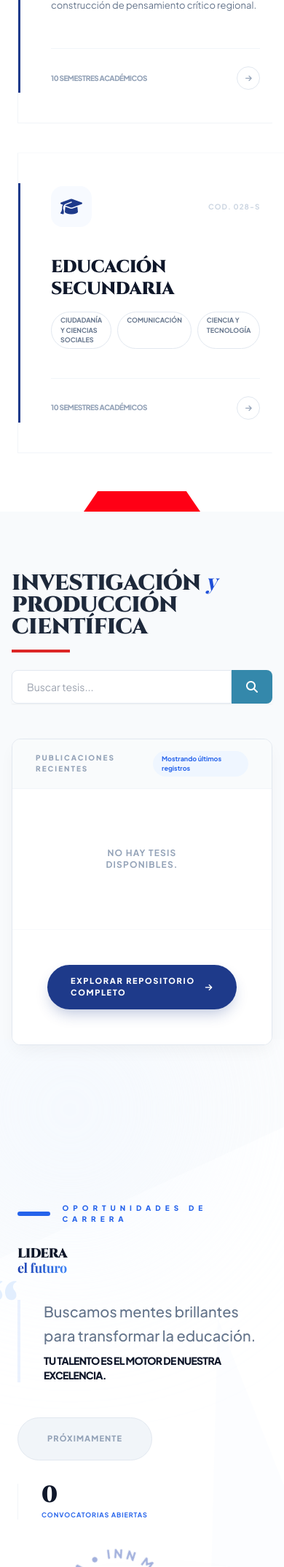
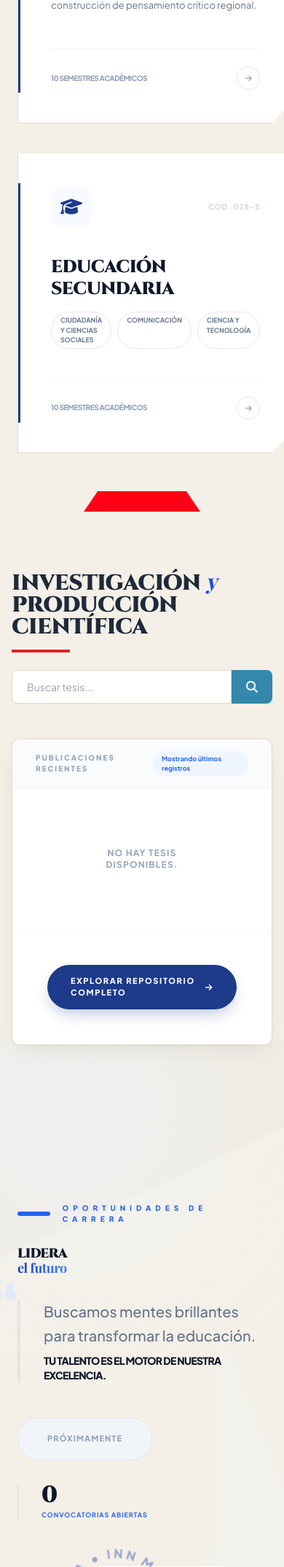
Before and after one commit to jucanuro/isp13, a Django app: page / in a window 390 px wide. Shown: the part 3798-5945 px from the top of the page at 73% size. Run offline with Django 4.2, Linux system fonts and the light colour scheme; data that the repository does not hold is empty; parts of the project's set-up code (start-up, migrations or seed data) failed here and were passed over; some libraries are stand-ins or nearby versions; some web fonts are replaced.

Commit message:
feat: fondo crema en todo el sitio público y quita figuras de la sección del director

```diff
--- a/inicio/templates/inicio.html
+++ b/inicio/templates/inicio.html
@@ -52,7 +52,7 @@
     }
 </style>
 
-<section id="inicio" class="relative min-h-screen w-full flex items-center justify-start px-8 lg:px-24 overflow-hidden bg-[#f8fafc]">
+<section id="inicio" class="relative min-h-screen w-full flex items-center justify-start px-8 lg:px-24 overflow-hidden bg-crema-100">
 
     <div class="absolute inset-0 z-0 diploma-cut-base shadow-2xl overflow-hidden bg-[#0f172a]">
         <video autoplay muted loop playsinline class="video-background">
--- a/investigacion/templates/investigacion/repositorio_web.html
+++ b/investigacion/templates/investigacion/repositorio_web.html
@@ -15,9 +15,9 @@
     /* Contenedor Estilo Repositorio */
     .repo-container {
         background: white;
-        border: 1px solid #e2e8f0;
+        border: 1px solid #E3DCCC; /* crema-300 */
         border-radius: 12px;
-        box-shadow: 0 10px 25px -5px rgba(0, 0, 0, 0.05);
+        box-shadow: 0 1px 2px rgba(90,74,48,0.04), 0 10px 30px -12px rgba(90,74,48,0.16);
         overflow: hidden;
     }
 
@@ -72,7 +72,7 @@
     .line-clamp-3 { display: -webkit-box; -webkit-line-clamp: 3; -webkit-box-orient: vertical; overflow: hidden; }
 </style>
 
-<section id="investigacion" class="relative pt-20 pb-10 bg-slate-50 font-thesis-sans">
+<section id="investigacion" class="relative pt-20 pb-10 bg-crema-100 font-thesis-sans">
     <div class="container mx-auto px-4 lg:px-4 relative z-10">
         <div class="mb-12 max-w-full mx-auto flex flex-col md:flex-row md:items-end justify-between gap-6">
             <div>
@@ -85,7 +85,7 @@
             <form method="GET" action="{% url 'investigacion:repositorio_publico' %}" class="flex flex-col md:flex-row gap-3 w-full md:w-auto">
                 <div class="flex shadow-sm w-full md:w-96">
                     <input type="text" name="q" value="{{ query|default:'' }}" placeholder="Buscar tesis..."
-                           class="border border-slate-200 flex-grow py-3 px-5 text-sm rounded-l-lg focus:outline-none focus:border-blue-500">
+                           class="border border-crema-300 flex-grow py-3 px-5 text-sm rounded-l-lg focus:outline-none focus:border-blue-500">
                     <button type="submit" class="bg-[#3488ab] text-white px-5 rounded-r-lg hover:bg-blue-800 transition-colors">
                         <i class="fas fa-search"></i>
                     </button>
@@ -93,7 +93,7 @@
 
                 {% if not mostrar_boton_ver_mas %}
                 <select name="programa" onchange="this.form.submit()"
-                        class="border border-slate-200 rounded-lg py-3 px-4 text-sm text-slate-600 focus:outline-none focus:border-blue-500">
+                        class="border border-crema-300 rounded-lg py-3 px-4 text-sm text-slate-600 focus:outline-none focus:border-blue-500">
                     <option value="">Todos los programas</option>
                     {% for programa in programas_disponibles %}
                     <option value="{{ programa }}" {% if programa == programa_filtro %}selected{% endif %}>{{ programa }}</option>
@@ -101,7 +101,7 @@
                 </select>
 
                 <select name="anio" onchange="this.form.submit()"
-                        class="border border-slate-200 rounded-lg py-3 px-4 text-sm text-slate-600 focus:outline-none focus:border-blue-500">
+                        class="border border-crema-300 rounded-lg py-3 px-4 text-sm text-slate-600 focus:outline-none focus:border-blue-500">
                     <option value="">Todos los años</option>
                     {% for anio in anios_disponibles %}
                     <option value="{{ anio }}" {% if anio|stringformat:"s" == anio_filtro %}selected{% endif %}>{{ anio }}</option>
@@ -110,7 +110,7 @@
 
                 {% if query or programa_filtro or anio_filtro %}
                 <a href="{% url 'investigacion:repositorio_publico' %}"
-                   class="flex items-center justify-center text-[11px] font-bold text-slate-400 hover:text-red-500 uppercase tracking-widest px-2">
+                   class="flex items-center justify-center text-[11px] font-bold text-slate-500 hover:text-red-500 uppercase tracking-widest px-2">
                     Limpiar
                 </a>
                 {% endif %}
@@ -223,8 +223,8 @@
 {% endblock content %}
 
 {% block footer %}
-<footer class="w-full bg-white font-thesis-sans">
-    <div class="bg-slate-100/50 py-12 px-8 border-t border-slate-200">
+<footer class="w-full bg-crema-100 font-thesis-sans">
+    <div class="bg-crema-200 py-12 px-8 border-t border-crema-300">
         <div class="max-w-[1500px] mx-auto flex flex-col md:flex-row items-center justify-between gap-10">
             <div class="text-center md:text-left">
                 <p class="text-slate-800 font-black text-[11px] uppercase tracking-widest mb-2">Repositorio Institucional EESPP "13 de Julio"</p>
--- a/static/js/config.js
+++ b/static/js/config.js
@@ -9,6 +9,9 @@ tailwind.config = {
                     800: '#065f46', 900: '#064e3b', 950: '#022c22'
                 },
                 accent: '#FBB03B',
+                crema: {
+                    50: '#FAF8F3', 100: '#F4F0E7', 200: '#EDE8DE', 300: '#E3DCCC'
+                },
             },
             fontFamily: {
                 sans: ['Plus Jakarta Sans', 'sans-serif'],
--- a/templates/403.html
+++ b/templates/403.html
@@ -9,7 +9,9 @@
     <script src="https://cdn.tailwindcss.com"></script>
     <link rel="stylesheet" href="{% static 'css/style.css' %}">
 </head>
-<body class="min-h-screen flex items-center justify-center bg-slate-50 px-6 font-sans">
+<!-- Excepción: esta página no extiende base.html y no carga static/js/config.js, así que la
+     paleta crema no existe aquí. Se usa el hex literal de crema-100 (#F4F0E7). -->
+<body class="min-h-screen flex items-center justify-center bg-[#F4F0E7] px-6 font-sans">
     <div class="max-w-md w-full text-center">
         <img src="{% static 'img/Insignia.jpeg' %}" alt="IESPP 13 de Julio de 1882" class="w-16 h-16 mx-auto rounded-xl object-cover mb-6">
         <p class="text-[11px] font-black uppercase tracking-widest text-amber-500 mb-2">Error 403</p>
@@ -20,7 +22,7 @@
         <a href="/" class="inline-flex items-center gap-2 bg-blue-900 hover:bg-blue-800 text-white text-[11px] font-black uppercase tracking-widest py-3 px-6 rounded-full transition-colors">
             Volver al inicio
         </a>
-        <p class="text-[10px] text-slate-300 uppercase tracking-widest mt-10">IESPP "13 de Julio de 1882" &middot; San Pablo, Cajamarca</p>
+        <p class="text-[10px] text-slate-500 uppercase tracking-widest mt-10">IESPP "13 de Julio de 1882" &middot; San Pablo, Cajamarca</p>
     </div>
 </body>
 </html>
--- a/templates/404.html
+++ b/templates/404.html
@@ -9,7 +9,9 @@
     <script src="https://cdn.tailwindcss.com"></script>
     <link rel="stylesheet" href="{% static 'css/style.css' %}">
 </head>
-<body class="min-h-screen flex items-center justify-center bg-slate-50 px-6 font-sans">
+<!-- Excepción: esta página no extiende base.html y no carga static/js/config.js, así que la
+     paleta crema no existe aquí. Se usa el hex literal de crema-100 (#F4F0E7). -->
+<body class="min-h-screen flex items-center justify-center bg-[#F4F0E7] px-6 font-sans">
     <div class="max-w-md w-full text-center">
         <img src="{% static 'img/Insignia.jpeg' %}" alt="IESPP 13 de Julio de 1882" class="w-16 h-16 mx-auto rounded-xl object-cover mb-6">
         <p class="text-[11px] font-black uppercase tracking-widest text-amber-500 mb-2">Error 404</p>
@@ -20,7 +22,7 @@
         <a href="/" class="inline-flex items-center gap-2 bg-blue-900 hover:bg-blue-800 text-white text-[11px] font-black uppercase tracking-widest py-3 px-6 rounded-full transition-colors">
             Volver al inicio
         </a>
-        <p class="text-[10px] text-slate-300 uppercase tracking-widest mt-10">IESPP "13 de Julio de 1882" &middot; San Pablo, Cajamarca</p>
+        <p class="text-[10px] text-slate-500 uppercase tracking-widest mt-10">IESPP "13 de Julio de 1882" &middot; San Pablo, Cajamarca</p>
     </div>
 </body>
 </html>
--- a/templates/500.html
+++ b/templates/500.html
@@ -9,7 +9,9 @@
     <script src="https://cdn.tailwindcss.com"></script>
     <link rel="stylesheet" href="{% static 'css/style.css' %}">
 </head>
-<body class="min-h-screen flex items-center justify-center bg-slate-50 px-6 font-sans">
+<!-- Excepción: esta página no extiende base.html y no carga static/js/config.js, así que la
+     paleta crema no existe aquí. Se usa el hex literal de crema-100 (#F4F0E7). -->
+<body class="min-h-screen flex items-center justify-center bg-[#F4F0E7] px-6 font-sans">
     <div class="max-w-md w-full text-center">
         <img src="{% static 'img/Insignia.jpeg' %}" alt="IESPP 13 de Julio de 1882" class="w-16 h-16 mx-auto rounded-xl object-cover mb-6">
         <p class="text-[11px] font-black uppercase tracking-widest text-rose-500 mb-2">Error 500</p>
@@ -20,7 +22,7 @@
         <a href="/" class="inline-flex items-center gap-2 bg-blue-900 hover:bg-blue-800 text-white text-[11px] font-black uppercase tracking-widest py-3 px-6 rounded-full transition-colors">
             Volver al inicio
         </a>
-        <p class="text-[10px] text-slate-300 uppercase tracking-widest mt-10">IESPP "13 de Julio de 1882" &middot; San Pablo, Cajamarca</p>
+        <p class="text-[10px] text-slate-500 uppercase tracking-widest mt-10">IESPP "13 de Julio de 1882" &middot; San Pablo, Cajamarca</p>
     </div>
 </body>
 </html>
--- a/templates/base.html
+++ b/templates/base.html
@@ -16,7 +16,7 @@
     <link href="https://fonts.googleapis.com/css2?family=Plus+Jakarta+Sans:wght@300;400;500;600;700;800&family=Playfair+Display:ital,wght@0,700;0,900;1,700&display=swap" rel="stylesheet">
     <link rel="stylesheet" href="{% static 'css/style.css' %}">
 </head>
-<body class="antialiased selection:bg-emerald-200 selection:text-emerald-900">
+<body class="bg-crema-100 antialiased selection:bg-emerald-200 selection:text-emerald-900">
 
 {% if messages %}
 <div id="toast-mensajes-global" class="fixed top-4 right-4 z-[9999] flex flex-col gap-2 w-full max-w-sm px-4 sm:px-0">
--- a/templates/carreras.html
+++ b/templates/carreras.html
@@ -8,7 +8,6 @@
 
     /* 2. FONDO CON TRAPECIOS (Inspirado en Imagen 1 y 3) */
     .section-diploma-bg {
-        background-color: #ffffff;
         position: relative;
         overflow: hidden;
         z-index: 1;
@@ -32,7 +31,7 @@
     .card-modern {
         background: #ffffff;
         position: relative;
-        border: 1px solid #f1f5f9;
+        border: 1px solid #E3DCCC; /* crema-300: borde sobre el suelo crema */
         /* Corte diagonal sutil */
         clip-path: polygon(0 0, 100% 0, 100% 92%, 92% 100%, 0 100%);
         transition: all 0.5s cubic-bezier(0.23, 1, 0.32, 1);
@@ -57,7 +56,6 @@
     .card-modern:hover {
         transform: translateY(-12px);
         box-shadow: 0 40px 70px -20px rgba(30, 58, 138, 0.12);
-        border-color: #e2e8f0;
     }
 
     .card-modern:hover::after {
@@ -97,7 +95,7 @@
     .custom-scrollbar::-webkit-scrollbar-thumb { background: #cbd5e1; border-radius: 10px; }
 </style>
 
-<section id="carreras" class="section-diploma-bg pt-16 pb-20">
+<section id="carreras" class="section-diploma-bg bg-crema-100 pt-16 pb-20">
     <div class="container mx-auto px-6 relative z-10">
         <div class="max-w-3xl mb-20 text-center mx-auto lg:text-left lg:mx-0">
             <div class="flex items-center justify-center lg:justify-start gap-4 mb-4">
--- a/templates/convocatorias.html
+++ b/templates/convocatorias.html
@@ -1,10 +1,10 @@
 {% load static %}
 <link href="https://fonts.googleapis.com/css2?family=Cinzel:wght@700;900&family=Plus+Jakarta+Sans:wght@300;400;700&family=Playfair+Display:ital,wght@0,900;1,900&display=swap" rel="stylesheet">
 
-<section id="convocatorias" class="relative -mt-32 pt-56 pb-64 bg-white overflow-hidden font-editorial">
+<section id="convocatorias" class="relative -mt-32 pt-56 pb-64 bg-crema-100 overflow-hidden font-editorial">
     <div class="absolute inset-0 z-0 pointer-events-none">
         <div class="absolute inset-0 opacity-[0.03]" style="background-image: radial-gradient(#1e3a8a 0.5px, transparent 0.5px); background-size: 32px 32px;"></div>
-        <div class="absolute top-0 left-0 w-full h-[600px] bg-slate-50/50" style="clip-path: polygon(0 0, 100% 0, 100% 20%, 0 50%);"></div>
+        <div class="absolute top-0 left-0 w-full h-[600px] bg-crema-200/50" style="clip-path: polygon(0 0, 100% 0, 100% 20%, 0 50%);"></div>
         <div class="absolute top-1/4 right-0 w-1/3 h-full bg-blue-50/20" style="clip-path: polygon(30% 0, 100% 15%, 100% 85%, 0% 100%);"></div>
         <div class="absolute -top-24 -left-24 w-96 h-96 bg-blue-50 rounded-full blur-[120px] opacity-60"></div>
     </div>
@@ -43,7 +43,7 @@
                             </div>
                         {% endif %}
 
-                        <div class="group flex flex-col border-l border-slate-100 pl-8">
+                        <div class="group flex flex-col border-l border-crema-300 pl-8">
                             <span class="text-[32px] font-black text-slate-900 leading-none tracking-tighter serif-editorial">
                                 {{ plazas_conteo|default:"0" }}
                             </span>
--- a/templates/secciones/compromiso.html
+++ b/templates/secciones/compromiso.html
@@ -1,10 +1,10 @@
 {% load static %}
-<section id="compromiso-institucional" lang="es" class="bg-slate-50 py-16 md:py-24">
+<section id="compromiso-institucional" lang="es" class="bg-crema-200 py-16 md:py-24">
     <div class="container mx-auto px-6">
         <div class="grid grid-cols-1 lg:grid-cols-5 gap-10 lg:gap-16 items-start">
 
             <figure class="lg:col-span-2 min-w-0">
-                <div class="bg-white border border-slate-200 rounded-2xl shadow-lg overflow-hidden">
+                <div class="bg-white border border-crema-300 rounded-2xl shadow-[0_1px_2px_rgba(90,74,48,0.04),0_10px_30px_-12px_rgba(90,74,48,0.16)] overflow-hidden">
                     <div class="h-1 bg-amber-400"></div>
                     <div class="p-3 pb-0">
                         <img src="{% static 'img/director.jpeg' %}"
@@ -46,7 +46,7 @@
                     <p class="font-serif italic text-xl md:text-2xl leading-snug text-blue-900">Educar con compromiso es nuestra misión; contribuir a la formación de personas capaces de transformar su realidad, nuestro propósito.</p>
                 </blockquote>
 
-                <div class="mt-10 pt-5 border-t border-slate-200 flex flex-wrap items-baseline gap-x-4 gap-y-1">
+                <div class="mt-10 pt-5 border-t border-crema-300 flex flex-wrap items-baseline gap-x-4 gap-y-1">
                     <p class="font-serif text-lg text-blue-900">Oscar Orlando Soriano Palomino</p>
                     <p class="text-[11px] font-semibold uppercase tracking-[0.2em] text-slate-500">Director General</p>
                 </div>
```
Also changed, not shown: investigacion/templates/investigacion/detalle_tesis.html (+7 -7 lines), investigacion/templates/investigacion/investigacion.html (+4 -5 lines), templates/portal.html (+5 -5 lines).
